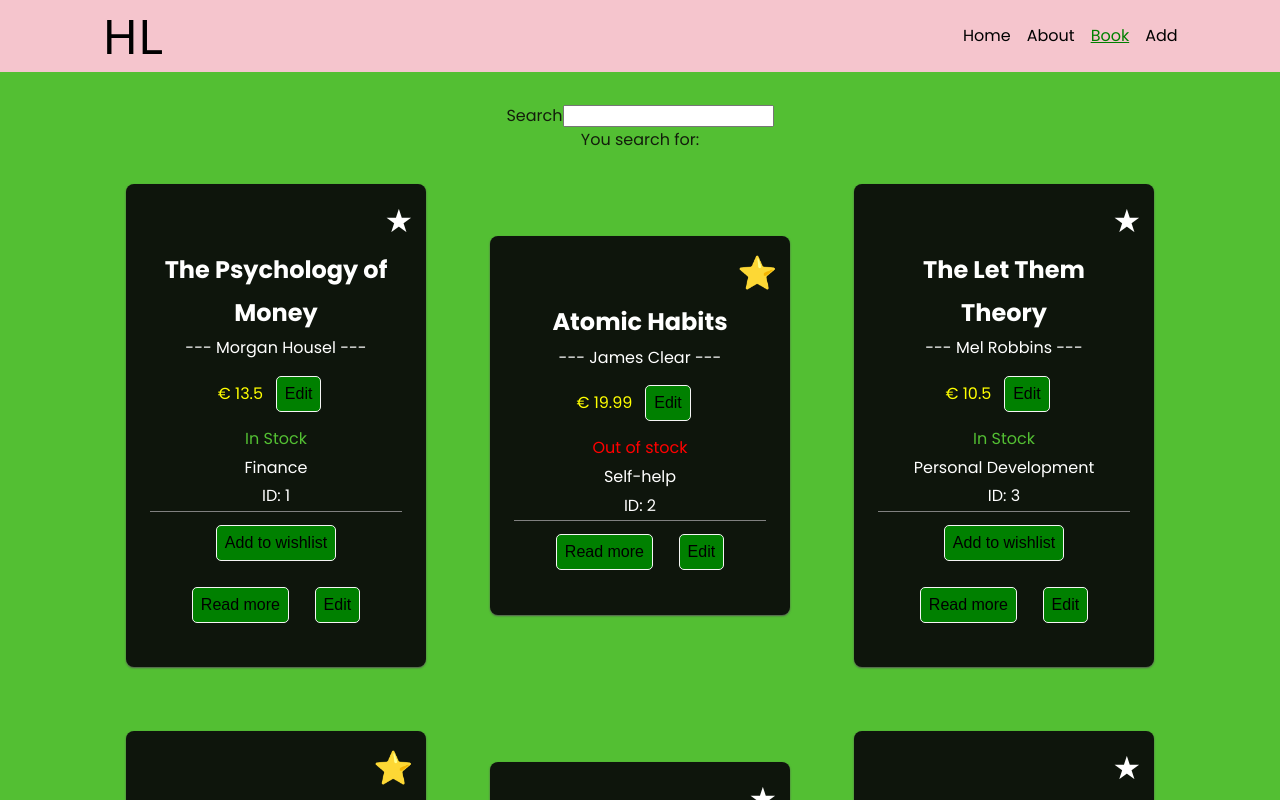
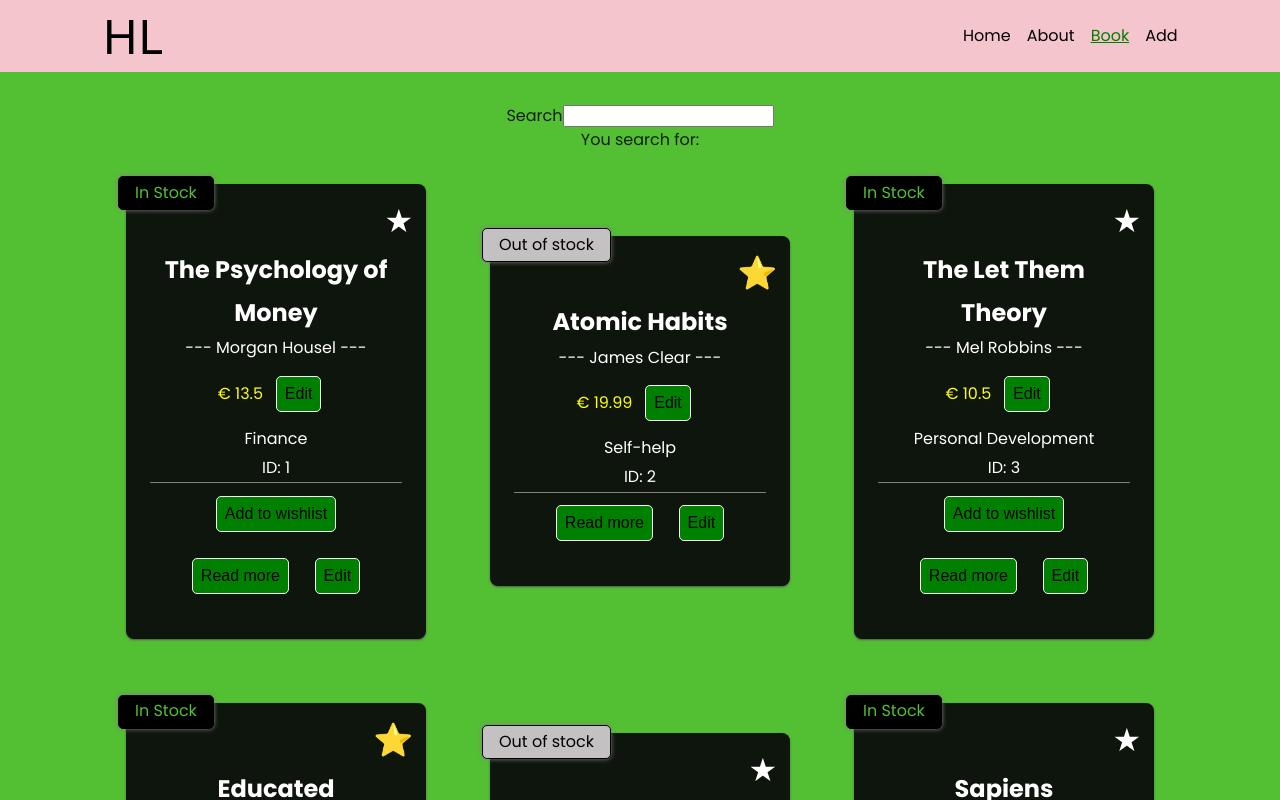
Before and after one commit to Hoa28686/demo_react, a React (Vite) app: page /book in a window 1280 px wide. Shown: the top 800 px of the page. Built offline with nearby package versions, Linux system fonts and the light colour scheme; a web font is replaced by a local one.

Commit message:
add useEffect

```diff
--- a/src/App.jsx
+++ b/src/App.jsx
@@ -1,34 +1,49 @@
-import {useState} from'react';
-import { books } from './data/booksData.js';
-import {BrowserRouter, createBrowserRouter, RouterProvider} from "react-router";
-import './App.css';
-import BookList from './components/Books/BookList.jsx';
-import Root from './pages/Root.jsx'
-import About from './pages/About.jsx'
-import AddBookForm from './pages/AddBookForm.jsx';
+import { useState } from "react";
+import { books } from "./data/booksData.js";
+import {
+  BrowserRouter,
+  createBrowserRouter,
+  RouterProvider,
+} from "react-router";
+import "./App.css";
+import BookList from "./components/Books/BookList.jsx";
+import Root from "./pages/Root.jsx";
+import About from "./pages/About.jsx";
+import AddBookForm from "./pages/AddBookForm.jsx";
+import { NotFound } from "./pages/NotFound.jsx";
+import { Example } from "./pages/Example.jsx";
 
-
-
-
-const App=()=>{
+const App = () => {
   const [bookData, setBookData] = useState(books);
 
-  const addBookHandler=(newBook)=>{
-    setBookData(prev=>([...prev,
-      {...newBook,id: Date.now(),isFavorite:false,inStock:true}]))
+  const addBookHandler = (newBook) => {
+    setBookData((prev) => [
+      ...prev,
+      { ...newBook, id: Date.now(), isFavorite: false, inStock: true },
+    ]);
     console.log(bookData);
-  }
+  };
 
   const router = createBrowserRouter([
-    {path: "/", element: <Root/>},
-    {path: "/about",element: <About/>},
-    {path: "/book",element: <BookList bookData={bookData} setBookData={setBookData}/>},
-    {path: "/add-book",element: <AddBookForm onAddBook={addBookHandler}/>}
+    {
+      path: "/",
+      element: <Root />,
+      children: [
+        { path: "/about", element: <About /> },
+        {
+          path: "/book",
+          element: <BookList bookData={bookData} setBookData={setBookData} />,
+        },
+        {
+          path: "/add-book",
+          element: <AddBookForm onAddBook={addBookHandler} />,
+        },
+        { path: "/*", element: <NotFound /> },
+        { path: "/example", element: <Example /> },
+      ],
+    },
   ]);
-  return(
-    <RouterProvider router={router}/>
-  )
-}
+  return <RouterProvider router={router} />;
+};
 
-
-export default App
+export default App;
--- a/src/components/Books/BookCard.css
+++ b/src/components/Books/BookCard.css
@@ -27,6 +27,22 @@
 .price input {
   width: 4rem;
 }
+.stock{
+  background:black ;
+  display: inline-block;
+  padding:.1rem 1rem;
+  border-radius: 5px;
+  border:1px solid black;
+  color: #53bf33;
+  position: absolute;
+  box-shadow: 0 0 .3rem grey;
+  top: -0.5rem;
+  left: -0.5rem;
+}
+.outOfStock{
+  background: rgb(195, 193, 193);
+  color:black;
+}
 .wishList,
 button {
   margin: 0.8rem;
--- a/src/components/Books/BookCard.jsx
+++ b/src/components/Books/BookCard.jsx
@@ -56,7 +56,7 @@
       {/* <button onClick={()=>onToggleStock(id)}>Change Stock</button>
             <button onClick={()=>onToggleFavorite(id)}>Change favorite</button> */}
       <p
-        style={{ color: inStock ? "#53bf33" : "red" }}
+        className={ inStock ? "stock" : "stock outOfStock" }
         onClick={() => onToggleStock(id)}
       >
         {inStock ? "In Stock" : "Out of stock"}{" "}
--- a/src/components/Books/BookList.jsx
+++ b/src/components/Books/BookList.jsx
@@ -59,15 +59,12 @@
 
   return (
     <>
-      <Header logo="HL" />
-
       {/* <select name="" id="">
                 <option value="all">Show All</option>
                 <option value="favorite">Is Favorite</option>
                 <option value="notFavorite">Not favorite</option>
             </select> */}
       {/* name="search" is use to identidy form element when a form is submitted */}
-      <main>
         <div>
           <label htmlFor="search">Search</label>
           <input
@@ -93,8 +90,7 @@
               />
             ))}
         </div>
-      </main>
-      <Footer year={2025} />
+
     </>
   );
 };
--- a/src/pages/About.jsx
+++ b/src/pages/About.jsx
@@ -7,12 +7,8 @@
 const About=()=>{
   return(
     <>
-      <Header logo="HL" />
         <h1>About component</h1>
-      <main  >
 
-      </main>
-      <Footer year={2025} />
     </>
   )
 }
--- a/src/pages/AddBookForm.jsx
+++ b/src/pages/AddBookForm.jsx
@@ -30,8 +30,6 @@
   };
   return (
     <>
-      <Header logo="HL" />
-      <main>
         <form onSubmit={handleAdd} className="add-book-form">
           <div>
             <label htmlFor="title">Title:</label>
@@ -76,9 +74,6 @@
           </div>
           <button type="submit">Add Book</button>
         </form>
-      </main>
-
-      <Footer year={2025} />
     </>
   );
 };
--- /dev/null
+++ b/src/pages/Example.jsx
@@ -0,0 +1,34 @@
+import { useEffect, useState } from "react";
+
+export const Example = () => {
+    const [posts,setPosts]=useState([]);
+    const [loading, setLoading]=useState(true);
+
+    useEffect(()=>{
+        fetch("https://jsonplaceholder.typicode.com/posts")
+        .then(res => res.json())
+        .then(setPosts) //shorthand for then(data => setPosts(data))
+        .catch(console.error)
+        .finally(()=> setLoading(false));
+    },[]);
+    console.log('post: ',posts);
+
+    // dependency array: empty [] so it only runs once,
+
+    // infinite loops
+    // const fetchPosts= async () =>{
+    //     const response=await fetch("https://jsonplaceholder.typicode.com/posts");
+    //     const data=await response.json();
+    //     setPosts(data);
+    //     setLoading(false);
+    //     console.log('post');
+    // }
+    // fetchPosts(); //always run on re-render
+  return loading?
+  (<div>Loading...</div>)
+  :(
+    <div>
+        {posts.map(p => <p key={p.id} >- {p.title} </p> )}
+    </div>
+  )
+}
--- /dev/null
+++ b/src/pages/NotFound.jsx
@@ -0,0 +1,6 @@
+
+export const NotFound = () => {
+  return (
+    <div>NotFound Page</div>
+  )
+}
--- a/src/pages/Root.jsx
+++ b/src/pages/Root.jsx
@@ -2,14 +2,15 @@
 
 import Header from '../components/Header/Header.jsx';
 import Footer from '../components/Footer/Footer.jsx';
+import { Outlet } from 'react-router';
 
 
 const Root=()=>{
   return(
     <>
       <Header logo="HL" />
-        <h1>root component</h1>
       <main  >
+        <Outlet/>
       </main>
       <Footer year={2025} />
     </>
```
